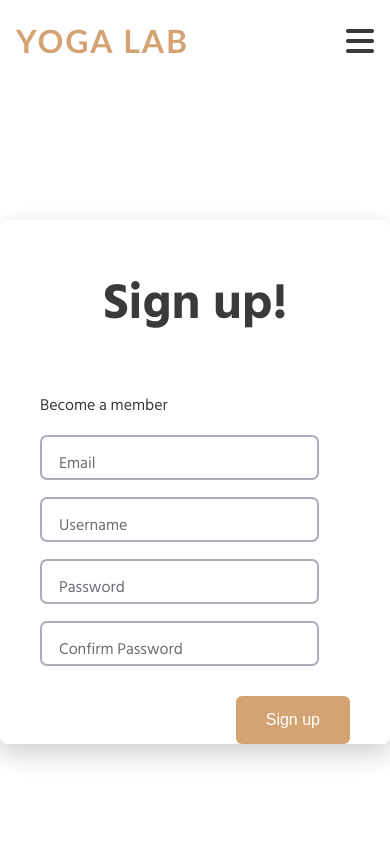
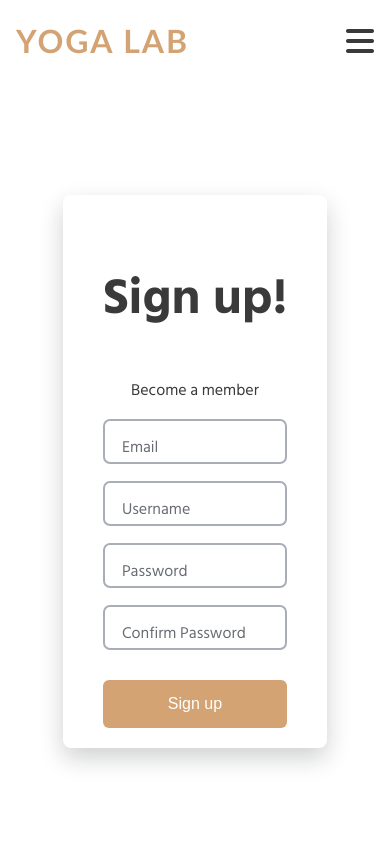
Before and after one commit to OJarvey/Project-1-Yoga-Lab-, a plain HTML site: page signup.html in a window 390 px wide. Shown: the top 844 px of the page. Drawn offline with Linux system fonts and the light colour scheme.

Commit message:
Making all pages responsive

```diff
--- a/assets/css/style.css
+++ b/assets/css/style.css
@@ -47,16 +47,15 @@ h1 {
   color: #D4A373;
 }
 
-h3{
-  text-align: center;
-}
-
 .container {
   width: 100%;
   max-width: 1080px;
   margin: 0 auto;
-  padding-top: 60px;
-  background-color: white;
+  padding-top: 40px;
+  display: flex;
+  align-items: center;
+  flex-direction: column;
+  text-align: center;
 }
 
 .text-test {
@@ -67,7 +66,6 @@ h3{
 
 .text-test h1 {
   font-size: 2rem;
-  text-align: center;
 }
 
 .text-test h2 {
@@ -129,7 +127,8 @@ nav {
   position: absolute;
   background-color: #ffffff;
   width: 100%;
-  left: 0; padding: 0 1rem;
+  left: 0;
+  padding: 0 1rem;
   box-shadow: 0 2px 2px #3a3a3a;
   display: none;
   top: 100%;
@@ -158,7 +157,7 @@ nav {
 .image-with-text img {
   width: 100%;
   display: block;
-  padding-top: 1rem;
+  padding-top: 0rem;
 }
 
 .image-with-text .text {
@@ -176,22 +175,30 @@ nav {
 .image-with-text .text h2,
 .image-with-text .text p {
   margin: 0;
+  text-align: center;
 }
 
+.text-explanation {
+  text-align: center;
+}
+
+
 /* The Table */
-table, th, td {
+table,
+th,
+td {
   border-collapse: collapse;
 }
-th, td {
+
+th,
+td {
   border: 1px solid black;
   padding: 5px;
 }
 
 /* Map/Location */
 .map {
-  width: 70%;
-  display: block;
-  margin: auto;
+  width: 80%;
 }
 
 section {
@@ -214,13 +221,15 @@ h2 {
   justify-content: center;
   align-items: center;
   height: 100vh;
+  padding-top: 40%;
+  padding-bottom: 35%;
 }
 
 .form {
   background-color: white;
   width: 400px;
   border-radius: 8px;
-  padding: 0px 40px;
+  padding: 20px 40px;
   box-shadow: 0 10px 25px rgba(17, 18, 20, 0.2);
 }
 
@@ -233,10 +242,10 @@ h2 {
 
 .title {
   font-size: 50px;
-  margin-bottom: 50px;
+  margin-bottom: 40px;
 }
 
-/* Style the inputs */
+/* Style the inputs for forms */
 
 .input {
   position: absolute;
@@ -285,7 +294,7 @@ h2 {
   transform: translateY(-2px);
 }
 
-.input:focus + .label {
+.input:focus+.label {
   top: -7px;
   left: 3px;
   z-index: 10;
@@ -298,7 +307,7 @@ h2 {
   border: 2px solid #D4A373;
 }
 
-.input:not(:placeholder-shown)+ .label {
+.input:not(:placeholder-shown)+.label {
   top: -7px;
   left: 3px;
   z-index: 10;
@@ -318,6 +327,7 @@ footer {
   text-align: center;
   background-color: #D4A373;
   width: 100%;
+  bottom: 0px;
 }
 
 /*Social-Networks*/
@@ -352,6 +362,27 @@ footer {
     padding: 5px 20px;
     margin-right: 10px;
   }
+
+  .form {
+    width: 100%;
+    max-width: 300px;
+  }
+
+  .inputContainer {
+    position: relative;
+    height: 45px;
+    width: 100%;
+    margin-bottom: 17px;
+  }
+
+  .submitBtn {
+    width: 100%;
+  }
+
+  .text-explanation {
+    text-align: center;
+  }
+
 }
 
 /* Media query: tablets and larger (768px and up) */
--- a/signup.html
+++ b/signup.html
@@ -1,6 +1,5 @@
 <!DOCTYPE html>
 <html lang="en">
-
   <head>
     <meta charset="UTF-8">
     <meta http-equiv="X-UA-Compatible" content="IE=edge">
@@ -21,14 +20,9 @@
       href="assets/favicon/yoga-16x16.png">
     <!--Stylesheet-->
     <link rel="stylesheet" href="assets/css/style.css">
-
     <!--Body-->
-    <div>
     <body>
       <div class="container">
-
-        </div>
-
       <!--Header-->
       <header>
         <a href="index.html">
@@ -46,39 +40,27 @@
           </ul>
         </nav>
       </header>
-
       <div class="signupFrm">
         <form action="index.html" class="form">
           <h2 class="title">Sign up!</h2>
           <p>Become a member</p>
-
           <div class="inputContainer">
-              <input type="email" id="email" class="input" placeholder="a"
-                required>
+            <input type="email" id="email" class="input" placeholder="a" required>
             <label for="email" class="label">Email</label>
           </div>
-
           <div class="inputContainer">
-              <input type="text" id="username" class="input" placeholder="a"
-                required>
+            <input type="text" id="username" class="input" placeholder="a" required>
             <label for="username" class="label">Username</label>
           </div>
-
           <div class="inputContainer">
-              <input type="password" id="password" class="input" placeholder="a"
-                required>
+            <input type="password" id="password" class="input" placeholder="a" required>
             <label for="password" class="label">Password</label>
           </div>
-
           <div class="inputContainer">
-              <input type="password" id="confirmPassword" class="input"
-                placeholder="a" required>
-              <label for="confirmPassword" class="label">Confirm
-                Password</label>
+            <input type="password" id="confirmPassword" class="input" placeholder="a" required>
+            <label for="confirmPassword" class="label">Confirm Password</label>
           </div>
-
-            <input type="submit" id="signupBtn" class="submitBtn"
-              value="Sign up">
+          <input type="submit" id="signupBtn" class="submitBtn" value="Sign up">
         </form>
       </div>
       <!--Footer-->
@@ -113,11 +95,9 @@
           </li>
         </ul>
       </footer>
-
       <!--Font Awesome Kt-->
       <script src="https://kit.fontawesome.com/f30dd389d9.js"
         crossorigin="anonymous"></script>
     </body>
   </div>
-
   </html>
```
Also changed, not shown: aboutus.html (+30 -15 lines). Lines whose indentation alone changed are shown as unchanged.
